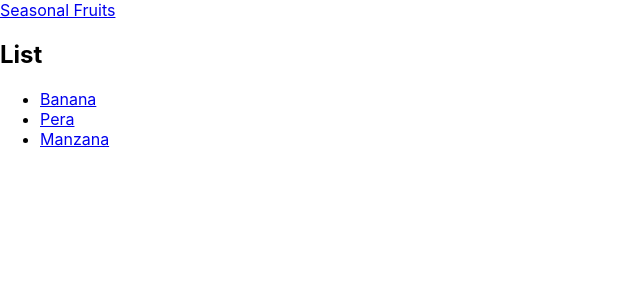
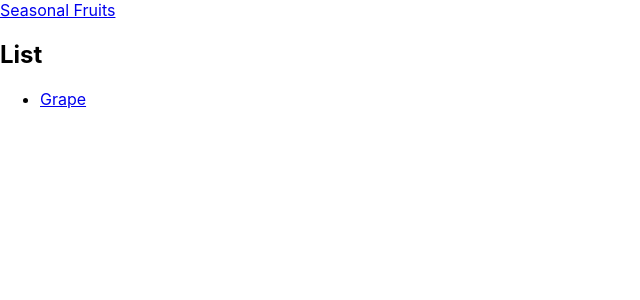
Before and after one commit to Juliiis/seasonal-fruits, a React (Create React App) app: page /list in a window 1280 px wide. Shown: the top 300 px of the page, without its empty margins (0-640 px from the left). Built offline with nearby package versions, Linux system fonts and the light colour scheme.

Commit message:
prepare list for backend response

```diff
--- a/src/Components/list.js
+++ b/src/Components/list.js
@@ -1,20 +1,30 @@
 import React from 'react'
 import { Link } from 'react-router-dom'
+
+const backendResponse = [
+    {
+      "id": "grape",
+      "name": "Grape",
+      "monthStart": 9,
+      "monthEnd": 1,
+      "properties": [
+        "You can make wine with them!"
+      ]
+    }
+  ]
 
 function List() {
     return (
         <div>
             <h2>List</h2>
             <ul>
-                <li>
-                    <Link to="/description/banana">Banana</Link>
-                </li>
-                <li>
-                    <Link to="/description/pera">Pera</Link>
-                </li>
-                <li>
-                    <Link to="/description/manzana">Manzana</Link>
-                </li>
+                {backendResponse.map(fruit => (
+                    <li>
+                        <Link to={`/description/${fruit.id}`}>
+                            {fruit.name}
+                        </Link>
+                    </li>
+                ))}
             </ul>
         </div>
     )
```
